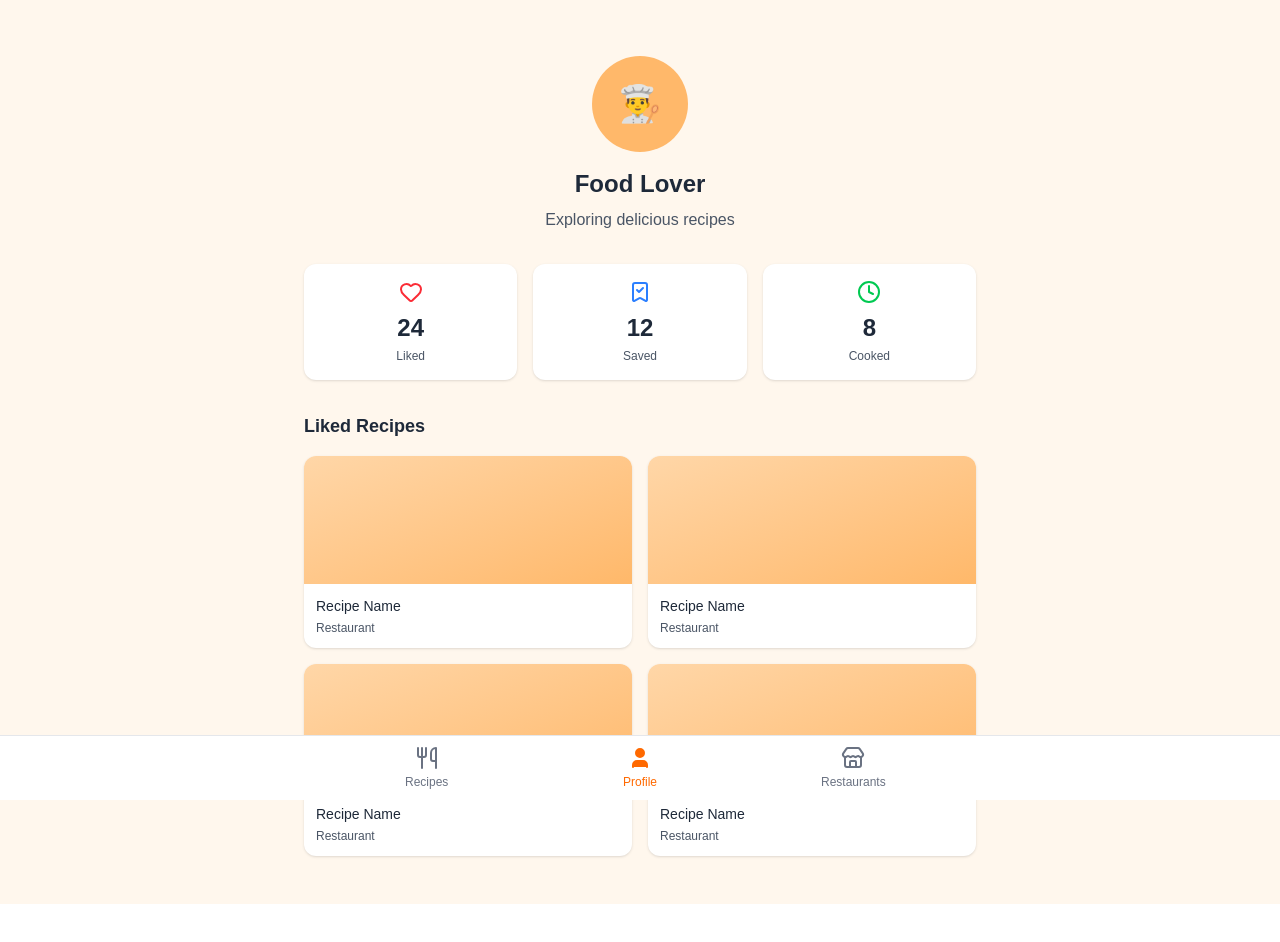
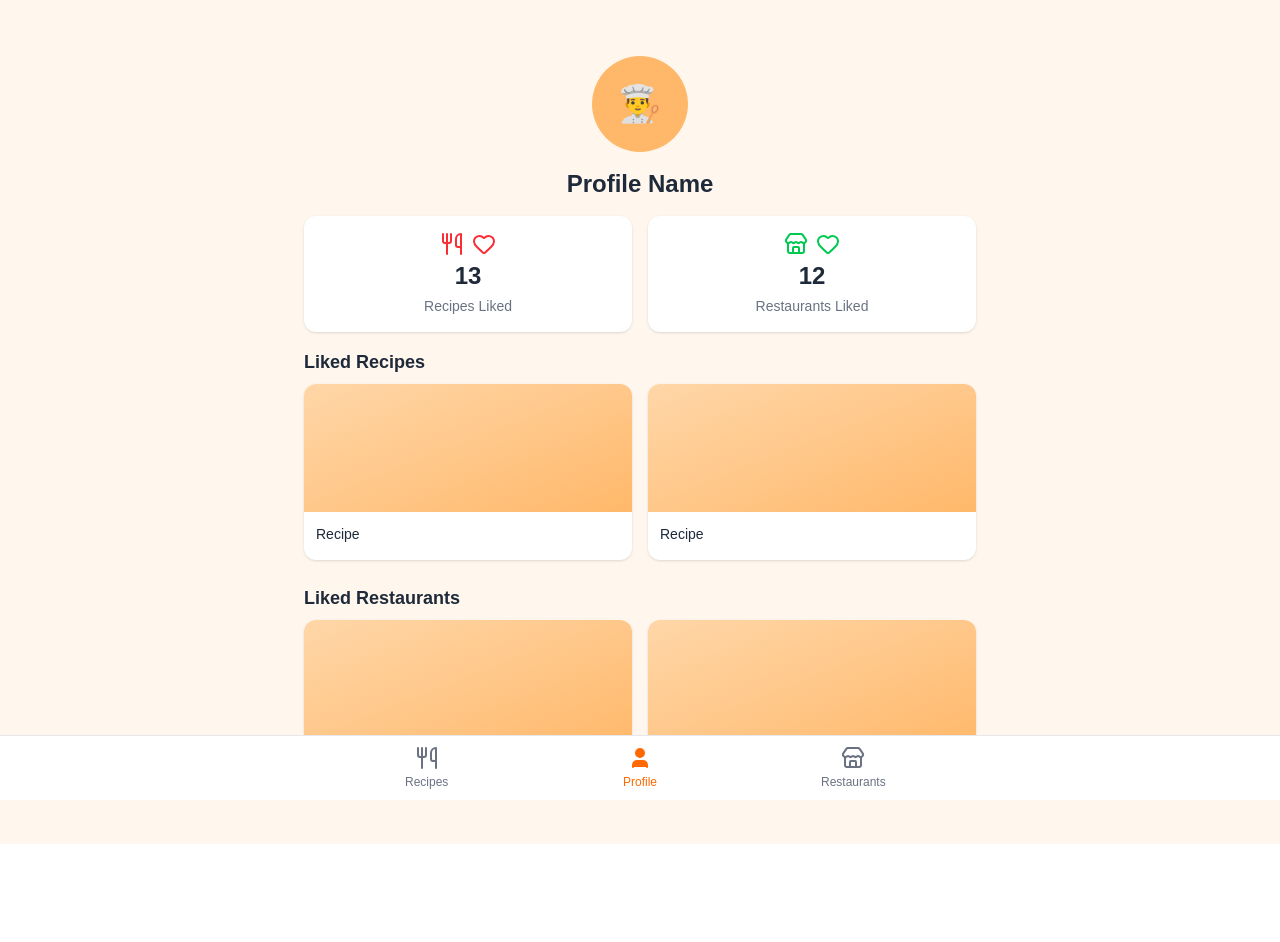
Before and after one commit to GGlencoe/Binge-SWE, a Next.js app: page /profile in a window 1280 px wide. Shown: the top 942 px of the page. Built offline with nearby package versions, Linux system fonts and the light colour scheme.

Commit message:
Revamped UI and Added Skip/Liked Buttons

```diff
--- a/app/profile/page.tsx
+++ b/app/profile/page.tsx
@@ -1,45 +1,98 @@
-import { Heart, BookmarkCheck, Clock } from "lucide-react";
+import { Heart, Utensils, Store } from "lucide-react";
 
 export default function Profile() {
+
+  /*
+  Conceptually we would fetch the user's liked recipes and restaurants from a backend or local storage, and then calculate the counts to display in the stats section. For example:
+
+  const likedRecipes = fetchLikedRecipesForUser(userId);
+  const likedRestaurants = fetchLikedRestaurantsForUser(userId);
+
+  const recipeCount = likedRecipes.length;
+  const restaurantCount = likedRestaurants.length;
+
   const stats = [
-    { label: "Liked", value: 24, icon: Heart, color: "text-red-500" },
-    { label: "Saved", value: 12, icon: BookmarkCheck, color: "text-blue-500" },
-    { label: "Cooked", value: 8, icon: Clock, color: "text-green-500" },
+    { label: "Recipes Liked", value: recipeCount, color: "text-red-500" },
+    { label: "Restaurants Liked", value: restaurantCount, color: "text-green-500" },
   ];
+  */
+
+  const stats = [
+    { label: "Recipes Liked", value: 13, color: "text-red-500" },
+    { label: "Restaurants Liked", value: 12, color: "text-green-500" },
+  ];
+
+  const recipeLiked = () => (
+    <div style={{ display: 'flex', gap: '8px', alignItems: 'center' }}>
+      <Utensils />
+      <Heart />
+    </div>
+  );
+
+  const restaurantLiked = () => (
+    <div style={{ display: 'flex', gap: '8px', alignItems: 'center' }}>
+      <Store />
+      <Heart />
+    </div>
+  );
 
   return (
     <main className="bg-orange-50 min-h-screen p-6">
       <div className="max-w-2xl mx-auto">
         {/* Header */}
-        <div className="text-center mb-8 pt-8">
+        <div className="text-center mb-4 pt-8">
           <div className="w-24 h-24 bg-orange-300 rounded-full mx-auto mb-4 flex items-center justify-center">
             <span className="text-4xl">👨‍🍳</span>
           </div>
-          <h1 className="text-2xl font-bold text-gray-800 mb-2">Food Lover</h1>
-          <p className="text-gray-600">Exploring delicious recipes</p>
+          <h1 className="text-2xl font-bold text-gray-800">Profile Name</h1>
         </div>
 
         {/* Stats */}
-        <div className="grid grid-cols-3 gap-4 mb-8">
+        <div className="grid grid-cols-2 gap-4 mb-4">
           {stats.map((stat) => (
-            <div key={stat.label} className="bg-white rounded-xl p-4 text-center shadow-sm">
-              <stat.icon className={`w-6 h-6 mx-auto mb-2 ${stat.color}`} />
-              <div className="text-2xl font-bold text-gray-800 mb-1">{stat.value}</div>
-              <div className="text-xs text-gray-600">{stat.label}</div>
+            <div
+              key={stat.label}
+              className="bg-white rounded-xl shadow-sm p-4 flex items-center justify-center"
+            >
+              <div className={`flex flex-col items-center justify-center text-2xl gap-1 ${stat.color}`}>
+                {/* Stat icon or value */}
+                {stat.label === "Recipes Liked" ? recipeLiked() : restaurantLiked()}
+
+                {/* Value */}
+                <p className="text-2xl font-semibold text-gray-800">{stat.value}</p>
+
+                {/* Label */}
+                <p className="text-sm text-gray-500">{stat.label}</p>
+              </div>
             </div>
           ))}
         </div>
 
         {/* Liked Recipes */}
         <div className="mb-6">
-          <h2 className="text-lg font-semibold text-gray-800 mb-4">Liked Recipes</h2>
+          <h2 className="text-lg font-semibold text-gray-800 mb-2">Liked Recipes</h2>
           <div className="grid grid-cols-2 gap-4">
-            {[1, 2, 3, 4].map((i) => (
+            {[1, 2].map((i) => (
               <div key={i} className="bg-white rounded-xl overflow-hidden shadow-sm">
                 <div className="h-32 bg-gradient-to-br from-orange-200 to-orange-300"></div>
                 <div className="p-3">
-                  <h3 className="font-medium text-gray-800 text-sm mb-1">Recipe Name</h3>
-                  <p className="text-xs text-gray-600">Restaurant</p>
+                  <h3 className="font-medium text-gray-800 text-sm mb-1">Recipe</h3>
+                </div>
+              </div>
+            ))}
+          </div>
+        </div>
+
+
+        {/* Liked Restaurants */}
+        <div className="mb-6">
+          <h2 className="text-lg font-semibold text-gray-800 mb-2">Liked Restaurants</h2>
+          <div className="grid grid-cols-2 gap-4">
+            {[1, 2].map((i) => (
+              <div key={i} className="bg-white rounded-xl overflow-hidden shadow-sm">
+                <div className="h-32 bg-gradient-to-br from-orange-200 to-orange-300"></div>
+                <div className="p-3">
+                  <h3 className="font-medium text-gray-800 text-sm mb-1">Restaurant</h3>
                 </div>
               </div>
             ))}
--- a/components/SwipeCard.tsx
+++ b/components/SwipeCard.tsx
@@ -6,8 +6,8 @@ type Props = {
 
 export default function SwipeCard({ item }: Props) {
   return (
-    <div className="w-80 h-[480px] rounded-2xl overflow-hidden shadow-2xl bg-white select-none cursor-grab active:cursor-grabbing">
-      {/* Image */}
+  <div className="w-80 h-[480px] rounded-2xl overflow-hidden bg-white select-none cursor-grab active:cursor-grabbing flex flex-col">
+  {/* Image - fixed height */}
   <div className="relative w-full h-64">
     <img
       src={item.image}
@@ -17,12 +17,10 @@ export default function SwipeCard({ item }: Props) {
     />
   </div>
 
-      {/* Content */}
-      <div className="p-5 flex flex-col gap-3">
+  {/* Content - scroll if too long */}
+  <div className="p-5 flex flex-col gap-3 overflow-y-auto">
     <h2 className="text-2xl font-bold text-gray-800">{item.name}</h2>
     <p className="text-gray-500 text-sm">{item.description}</p>
-
-        {/* Tags */}
     <div className="flex flex-wrap gap-2 mt-1">
       {item.tags.map((tag) => (
         <span
@@ -36,12 +34,11 @@ export default function SwipeCard({ item }: Props) {
   </div>
 
   {/* Swipe hint */}
-      <div className="px-5 flex justify-between text-xs pb-0 mt-2">
+  <div className="px-5 flex justify-between text-xs pb-3 mt-auto">
     <div className="flex flex-col items-center leading-none bg-gradient-to-b from-red-400 to-gray-500 bg-clip-text text-transparent">
       <p className="font-semibold m-0">Skip</p>
       <p className="text-gray-800 text-xl m-0">←</p>
     </div>
-
     <div className="flex flex-col items-center leading-none bg-gradient-to-b from-green-400 to-gray-500 bg-clip-text text-transparent">
       <p className="font-semibold m-0">Like</p>
       <p className="text-gray-800 text-xl m-0">→</p>
--- a/components/SwipeDeck.tsx
+++ b/components/SwipeDeck.tsx
@@ -1,16 +1,20 @@
 "use client"
 
-import { useState } from "react"
+import { useState, useEffect } from "react"
 import { motion, useMotionValue, useTransform, AnimatePresence } from "framer-motion"
 import SwipeCard from "./SwipeCard"
 import { FoodItem } from "@/data/dummyData"
+import { Heart, X, Undo } from "lucide-react"
 
 function DraggableCard({
   item,
   onSwipe,
+  shadow = "shadow-2xl"
+
 }: {
   item: FoodItem
   onSwipe: (dir: "left" | "right", item: FoodItem) => void
+  shadow: string
 }) {
   const x = useMotionValue(0)
   const rotate = useTransform(x, [-200, 200], [-25, 25])
@@ -27,7 +31,7 @@ function DraggableCard({
       drag="x"
       dragConstraints={{ left: 0, right: 0 }}
       onDragEnd={handleDragEnd}
-      className="absolute cursor-grab active:cursor-grabbing"
+      className={`absolute rounded-2xl cursor-grab active:cursor-grabbing ${shadow}`}
       whileDrag={{ scale: 1.05 }}
     >
       <SwipeCard item={item} />
@@ -38,57 +42,88 @@ function DraggableCard({
 export default function SwipeDeck({ items: initialItems }: { items: FoodItem[] }) {
   const [items, setItems] = useState<FoodItem[]>(initialItems)
   const [liked, setLiked] = useState<FoodItem[]>([])
+  const [history, setHistory] = useState<FoodItem[]>([])
   const [lastAction, setLastAction] = useState<string | null>(null)
 
+  const handleSwipe = (dir: "left" | "right") => {
+    const topItem = items[items.length - 1]
+    if (!topItem) return
+
+    onSwipe(dir, topItem)
+  }
+
   const onSwipe = (dir: "left" | "right", item: FoodItem) => {
+    setHistory((prev) => [...prev, item])
+
     if (dir === "right") {
       setLiked((prev) => [...prev, item])
       setLastAction(`Liked ${item.name}`)
     } else {
       setLastAction(`Skipped ${item.name}`)
     }
+
     setItems((prev) => prev.filter((i) => i.id !== item.id))
   }
 
+  const handleUndo = () => {
+    if (history.length === 0) return
+
+    const lastItem = history[history.length - 1]
+
+    setHistory((prev) => prev.slice(0, -1))
+
+    // put back on top
+    setItems((prev) => [...prev, lastItem])
+
+    setLastAction(`Undo ${lastItem.name}`)
+  }
+  useEffect(() => {
     if (items.length === 0) {
-    return (
-      <div className="flex flex-col items-center gap-4 text-center">
-        <p className="text-2xl text-center bg-gradient-to-b from-blue-500 to-gray-700 bg-clip-text text-transparent">
-          You've seen everything!
-        </p>
-        <p className="text-gray-500">
-          Liked {liked.length} {liked.length === 1 ? "item" : "items"}
-        </p>
-        <button
-          onClick={() => { setItems(initialItems); setLiked([]); setLastAction(null) }}
-          className="px-6 py-2 bg-gradient-to-br from-orange-600 to-blue-600 text-white rounded-full font-lg hover:from-orange-700 hover:to-blue-700 transition">
-          Start Over
-        </button>
-      </div>
-    )
+      setItems(initialItems)
     }
+  }, [items, initialItems])
 
   return (
     <div className="flex flex-col items-center">
       <div className="relative w-80 h-[480px]">
         <AnimatePresence>
-          {items.map((item) => (
+          {items.map((item, index) => {
+            const isTop = index === items.length - 1; // last item in array
+            return (
               <DraggableCard
                 key={item.id}
                 item={item}
                 onSwipe={onSwipe}
+                shadow={isTop ? "shadow-2xl" : "shadow-none"}
               />
-          ))}
+            )
+          })}
         </AnimatePresence>
       </div>
 
-      {lastAction && (
-        <p className="mt-2 text-sm text-gray-500 h-5">{lastAction}</p>
-      )}
+      <div className="flex gap-4 mt-4 z-10">
+        <button
+          onClick={() => handleSwipe("left")}
+          className="bg-white rounded-full p-4 shadow-lg hover:scale-110 transition-transform"
+        >
+          <X className="w-8 h-8 text-red-500" />
+        </button>
 
-      <p className="mt-2 text-sm text-gray-500 h-5">
-        {liked.length} liked · {items.length} remaining
-      </p>
+        <button
+          onClick={handleUndo}
+          className="bg-white rounded-full p-4 shadow-lg hover:scale-110 transition-transform"
+          disabled={history.length === 0}
+        >
+          <Undo className="w-8 h-8 text-blue-500" />
+        </button>
+
+        <button
+          onClick={() => handleSwipe("right")}
+          className="bg-white rounded-full p-4 shadow-lg hover:scale-110 transition-transform"
+        >
+          <Heart className="w-8 h-8 text-green-500" />
+        </button>
+      </div>
     </div>
   )
 }
--- a/components/navBar.tsx
+++ b/components/navBar.tsx
@@ -10,7 +10,7 @@ export default function BottomNav() {
   const isActive = (path: string) => pathname === path;
 
   return (
-    <nav className="fixed bottom-0 left-0 right-0 bg-white border-t border-gray-200">
+    <nav className="z-50 fixed bottom-0 left-0 right-0 bg-white border-t border-gray-200">
       <div className="flex justify-around items-center h-16 max-w-2xl mx-auto px-4">
 
 
```
Lines whose indentation alone changed are shown as unchanged.
